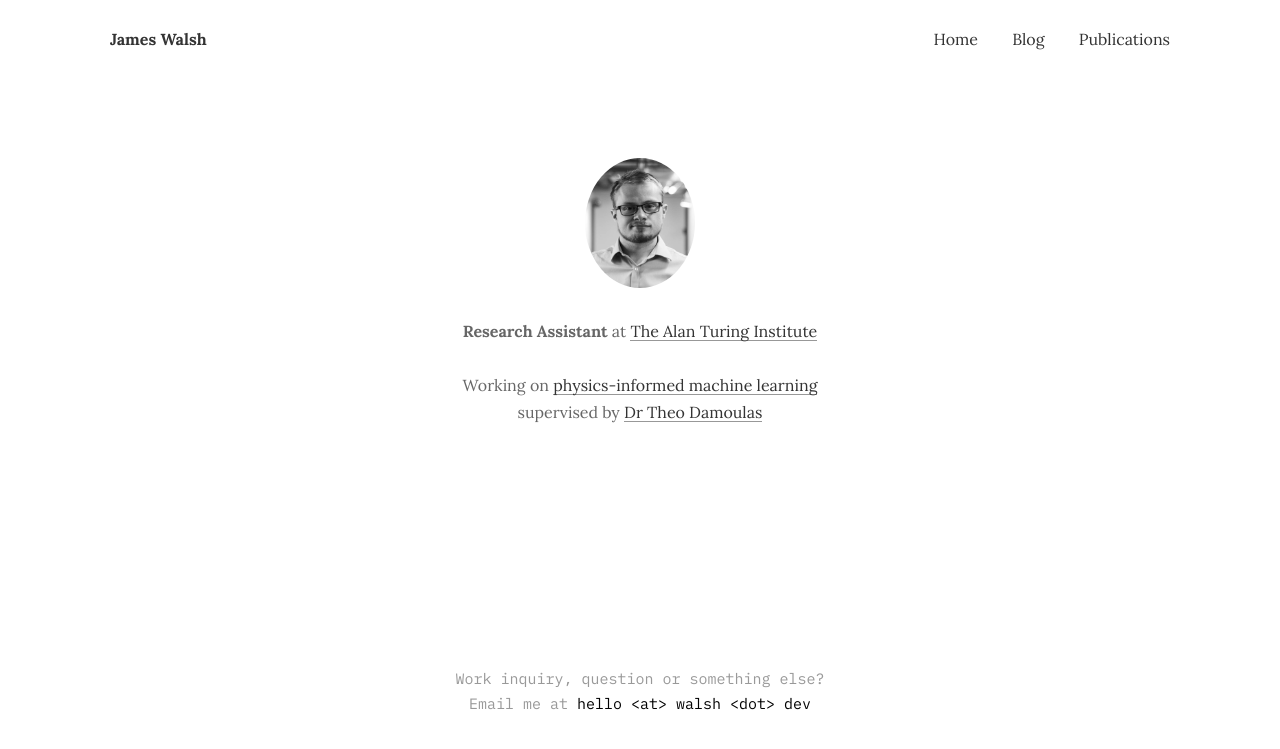
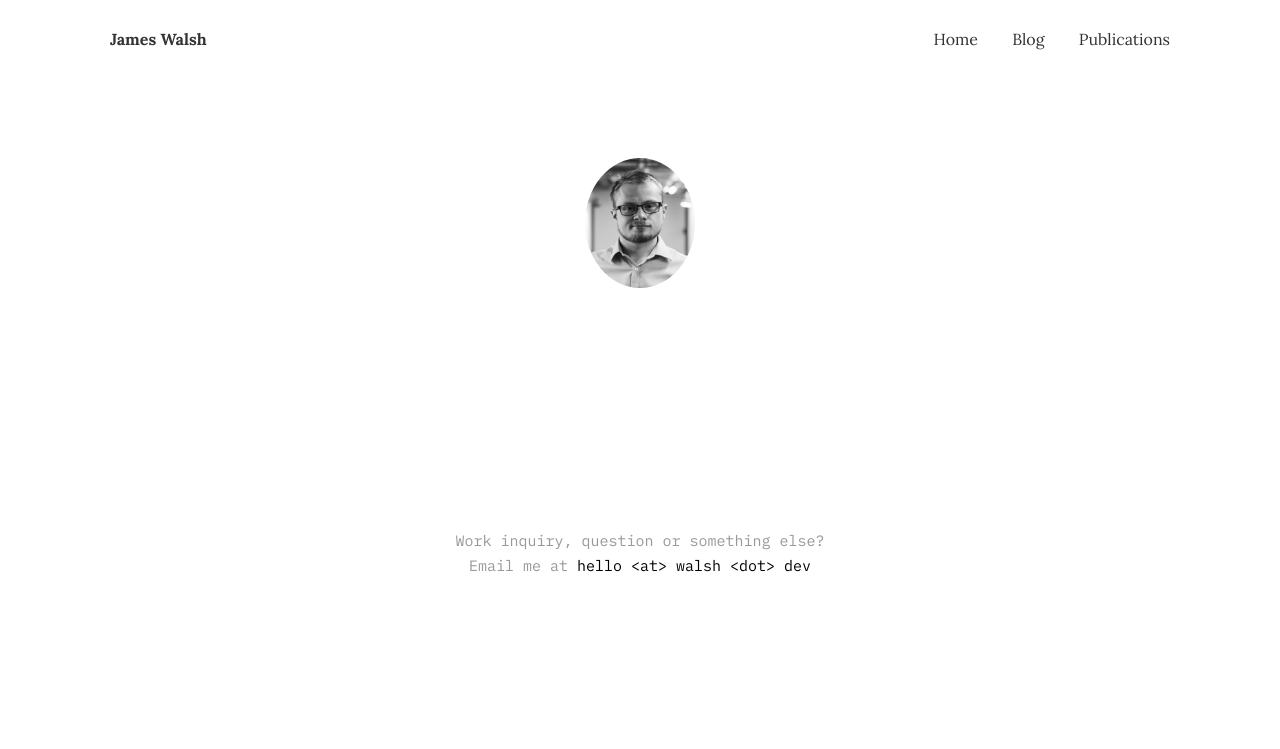
Before and after one commit to dead-water/dead-water.github.io, a Jekyll site: the page built from index.html, in a window 1280 px wide. Shown: the top 749 px of the page. Built offline with Jekyll 4.4.1, drawn with Linux system fonts in a browser that asks for light colours; some of the changed lines change nothing that is shown.

Commit message:
Commenting out Turing position

```diff
--- a/_config.yml
+++ b/_config.yml
@@ -10,7 +10,8 @@ author:
   name: James Walsh
   image: '/assets/img/james_walsh.jpg'
   job: Research Assistant
-  bio: <strong>Research Assistant</strong> at <a href="https://www.turing.ac.uk/people/researchers/james-walsh">The Alan Turing Institute</a> <br /><br /> Working on <a href="https://www.turing.ac.uk/research/research-projects/physics-informed-statistical-learning-battery-lifetime">physics-informed machine learning</a><br />supervised by <a href="https://warwick.ac.uk/fac/sci/statistics/staff/academic-research/damoulas/">Dr Theo Damoulas</a>
+#   bio: <strong>Research Assistant</strong> at <a href="https://www.turing.ac.uk/people/researchers/james-walsh">The Alan Turing Institute</a> <br /><br /> Working on <a href="https://www.turing.ac.uk/research/research-projects/physics-informed-statistical-learning-battery-lifetime">physics-informed machine learning</a><br />supervised by <a href="https://warwick.ac.uk/fac/sci/statistics/staff/academic-research/damoulas/">Dr Theo Damoulas</a>
+  bio:
   email: forexample@website.com
 
 
```
